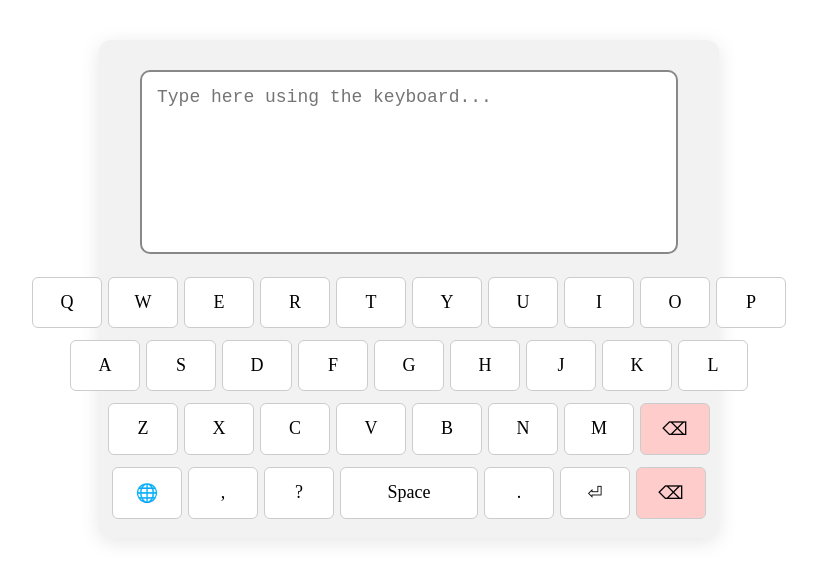
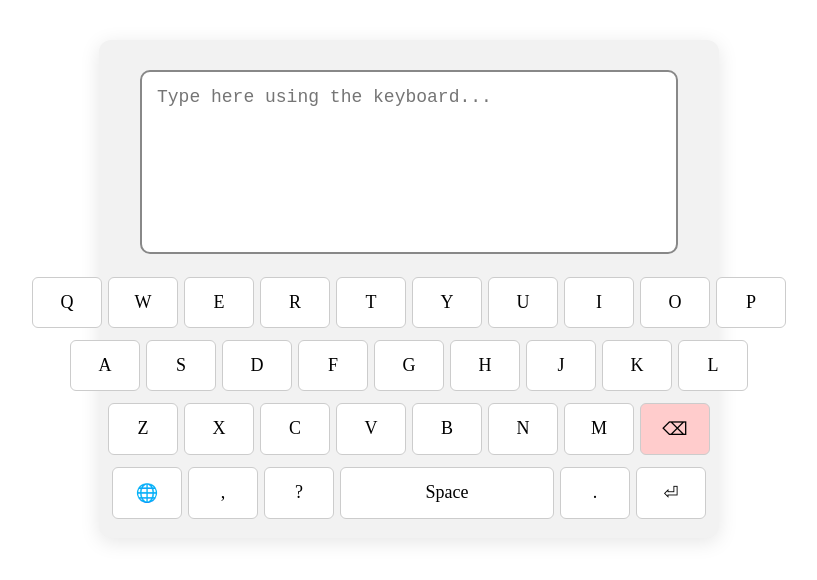
Before and after one commit to humayundanish05/Keyboard2, a plain HTML site: page index.html in a window 1280 px wide. Shown: the whole page, without its empty margins (231-1048 px from the left). Drawn offline with Linux system fonts and the light colour scheme.

Commit message:
Update index.html

```diff
--- a/index.html
+++ b/index.html
@@ -55,7 +55,7 @@
        <div class="key space" onmousedown="typeKey(' ')" ontouchstart="typeKey(' ')">Space</div>
        <div class="key" onmousedown="typeKey('.')" ontouchstart="typeKey('.')">.</div>
        <div class="key" onmousedown="typeKey('\n')" ontouchstart="typeKey('\n')">⏎</div>
-       <div class="key backspace" onmousedown="backspace()" ontouchstart="backspace()">⌫</div>
+
      </div>
     </div>
 
```
